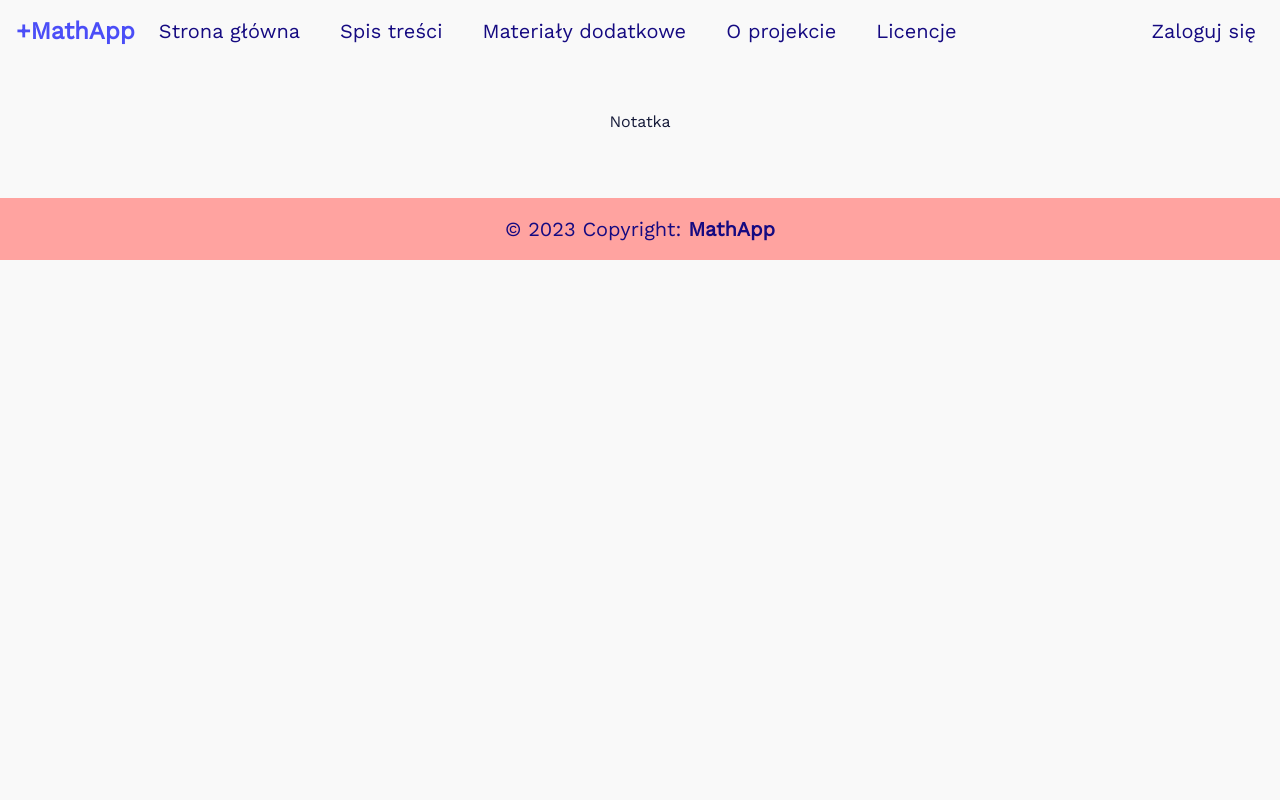
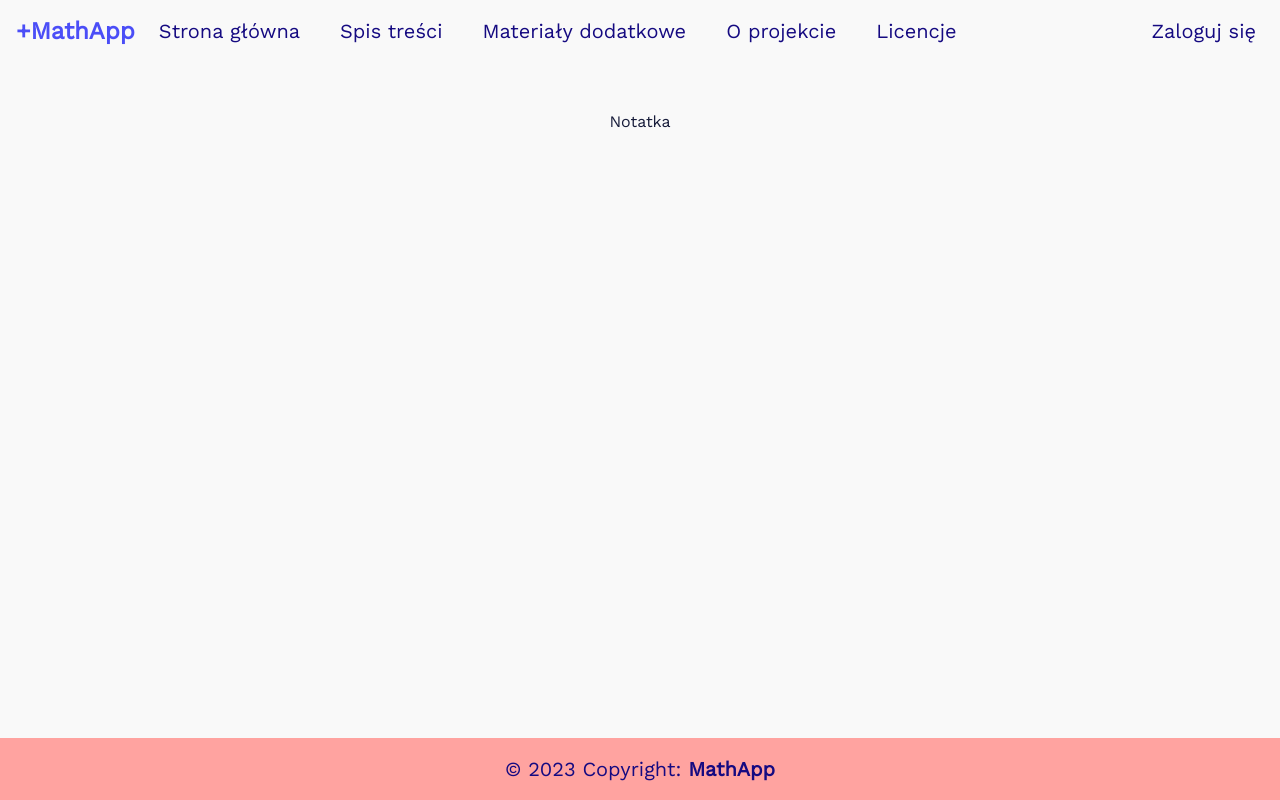
Before and after one commit to drezi29/mathapp, a Django app: template chapters/templates/chapters/note.html in a window 1280 px wide. Run offline with Django 3.2, Linux system fonts and the light colour scheme; the template is opened without the code that fills it, so the values that code supplies are empty.

Commit message:
feat(footer): sticky footer

```diff
--- a/mathapp/templates/base.html
+++ b/mathapp/templates/base.html
@@ -12,6 +12,7 @@
         <link rel="stylesheet" href="{% static 'css/styles.css'%}">
     </head>
     <body>
+    <div class="d-flex flex-column min-vh-100">
         <nav class="navbar navbar-expand-xl navbar-custom">
             <a class="navbar-brand" href="{% url 'home_page' %}" >+MathApp</a>
             <button class="custom-toggler navbar-toggler" type="button" data-toggle="collapse" data-target="#navbarNavDropdown" aria-controls="navbarNavDropdown" aria-expanded="false" aria-label="Toggle navigation">
@@ -48,14 +49,15 @@
                 </div>
             <div>
         </nav>
-    <div>
+    <main class="flex-fill">
     {% block content %}
     {% endblock %}
+    </main>
+    <footer class="footer font-small blue mt-5">
+        <div class="footer-copyright text-center py-3">© 2023 Copyright:<a style="font-weight: 600;" href="{% url 'home_page' %}"> MathApp</a>
+        </div>
+    </footer>
     </div>
-    <footer class="page-footer font-small blue mt-5">
-    <div class="footer-copyright text-center py-3">© 2023 Copyright:<a style="font-weight: 600;" href="{% url 'home_page' %}"> MathApp</a>
-    </div>
-    </footer>
     <script src="https://polyfill.io/v3/polyfill.min.js?features=es6"></script>
     <script id="MathJax-script" async src="https://cdn.jsdelivr.net/npm/mathjax@3/es5/tex-mml-chtml.js"></script>
     <script src="https://code.jquery.com/jquery-3.4.1.slim.min.js" integrity="sha384-J6qa4849blE2+poT4WnyKhv5vZF5SrPo0iEjwBvKU7imGFAV0wwj1yYfoRSJoZ+n" crossorigin="anonymous"></script>
```
